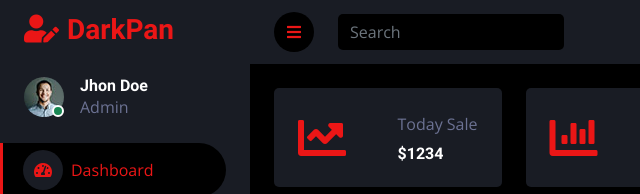
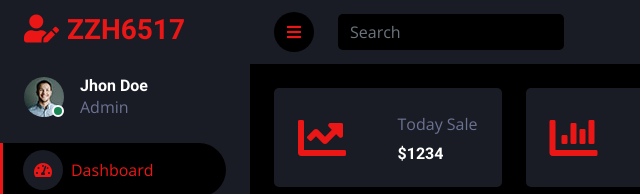
Before and after one commit to zzh6517/earth, a plain HTML site: page index1.html in a window 1280 px wide. Shown: the top 194 px of the page, 0-640 px from the left. Drawn offline with Linux system fonts and the light colour scheme.

Commit message:
update title;

```diff
--- a/index1.html
+++ b/index1.html
@@ -36,7 +36,7 @@
 <div class="sidebar pe-4 pb-3">
 <nav class="navbar bg-secondary navbar-dark">
 <a href="" class="navbar-brand mx-4 mb-3">
-<h3 class="text-primary"><i class="fa fa-user-edit me-2"></i>DarkPan</h3>
+<h3 class="text-primary"><i class="fa fa-user-edit me-2"></i>ZZH6517</h3>
 </a>
 <div class="d-flex align-items-center ms-4 mb-4">
 <div class="position-relative">
```
